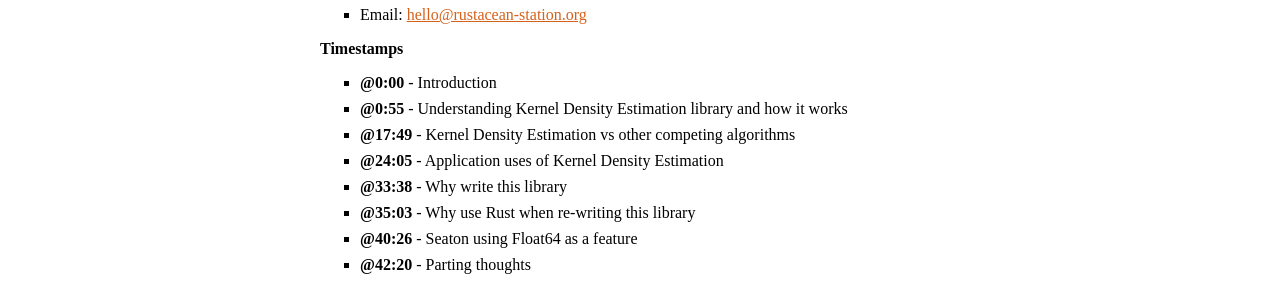
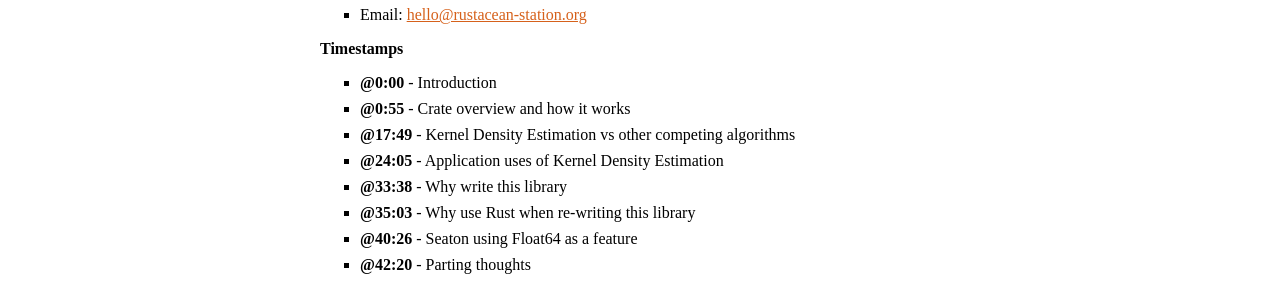
Before and after one commit to rustacean-station/rustacean-station.org, a Jekyll site: the page built from _episodes/interviews/2022-12-09-seaton-ullberg.md, in a window 1280 px wide. Shown: the part 910-1200 px from the top of the page. Built offline with Jekyll 4.4.1, drawn with Linux system fonts in a browser that asks for light colours.

Commit message:
Update _episodes/interviews/2022-12-09-seaton-ullberg.md
Co-authored-by: Jon Gjengset <jon@thesquareplanet.com>

```diff
--- a/_episodes/interviews/2022-12-09-seaton-ullberg.md
+++ b/_episodes/interviews/2022-12-09-seaton-ullberg.md
@@ -19,7 +19,7 @@ Rustacean Station is a community project; get in touch with us if you'd like to
 
 ## Timestamps
 - [@0:00] - Introduction
-- [@0:55] - Understanding Kernel Density Estimation library and how it works
+- [@0:55] - Crate overview and how it works
 - [@17:49] - Kernel Density Estimation vs other competing algorithms
 - [@24:05] - Application uses of Kernel Density Estimation
 - [@33:38] - Why write this library
```
